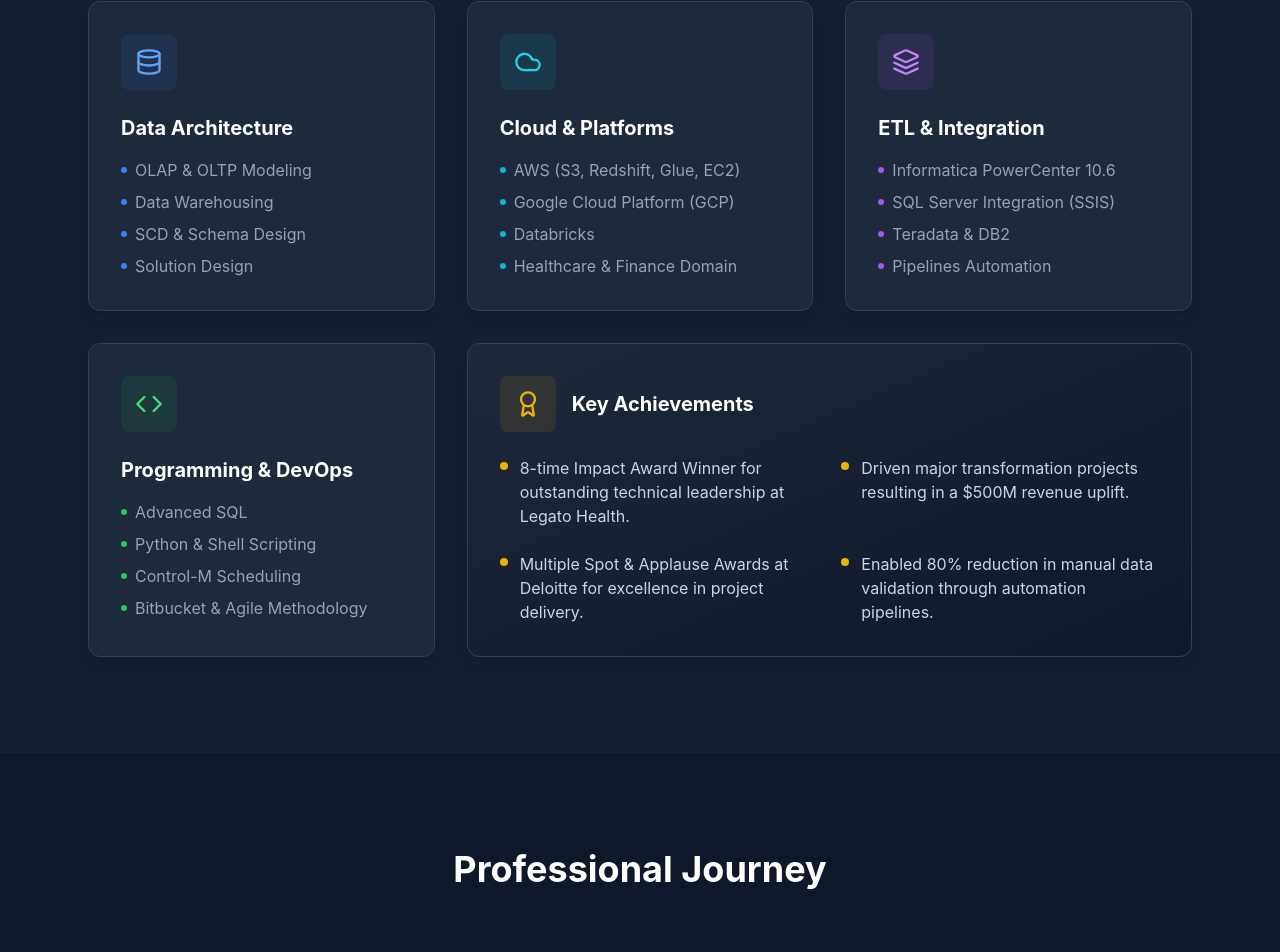
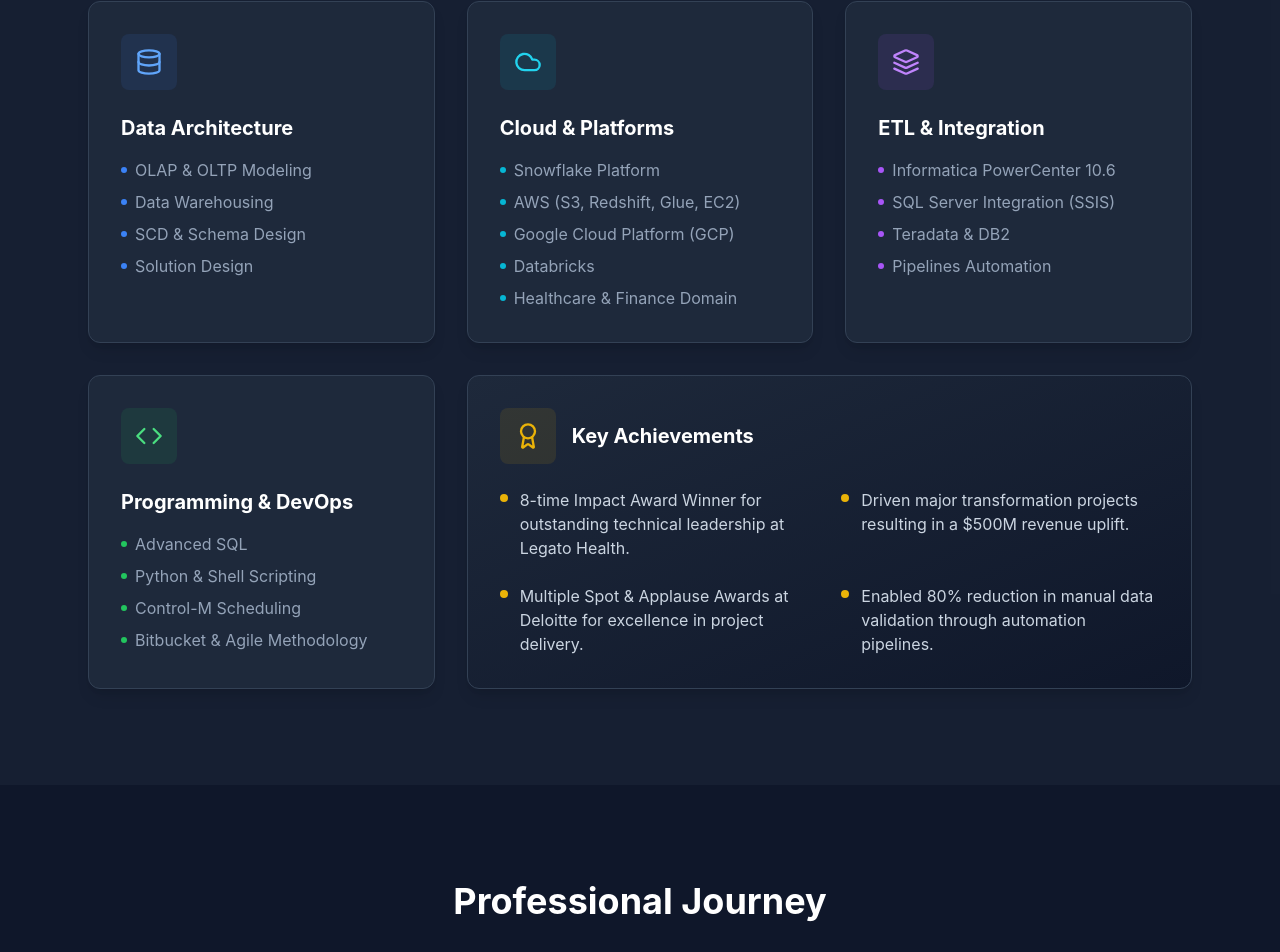
Before and after one commit to lokesh4725/lokeshpatel.space, a React (Vite) app: page / in a window 1280 px wide. Shown: the part 1439-2391 px from the top of the page. Built offline with nearby package versions, Linux system fonts and the light colour scheme.

Commit message:
feat: add Snowflake Platform to skills list

```diff
--- a/src/App.jsx
+++ b/src/App.jsx
@@ -223,6 +223,7 @@
               </div>
               <h3 className="text-xl font-bold text-white mb-4">Cloud & Platforms</h3>
               <ul className="space-y-2 text-slate-400">
+                <li className="flex items-center"><span className="w-1.5 h-1.5 bg-cyan-500 rounded-full mr-2"></span>Snowflake Platform</li>
                 <li className="flex items-center"><span className="w-1.5 h-1.5 bg-cyan-500 rounded-full mr-2"></span>AWS (S3, Redshift, Glue, EC2)</li>
                 <li className="flex items-center"><span className="w-1.5 h-1.5 bg-cyan-500 rounded-full mr-2"></span>Google Cloud Platform (GCP)</li>
                 <li className="flex items-center"><span className="w-1.5 h-1.5 bg-cyan-500 rounded-full mr-2"></span>Databricks</li>
```
